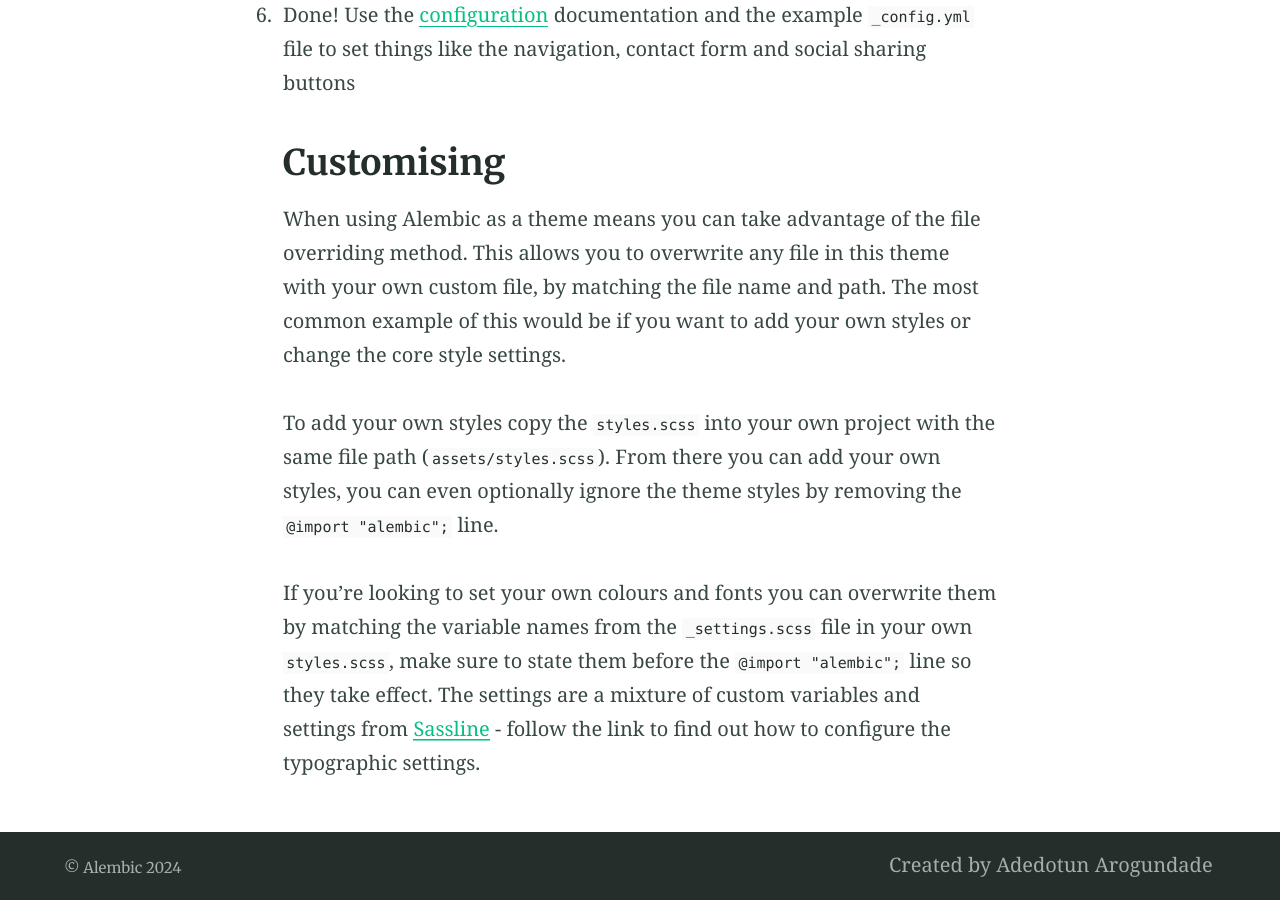
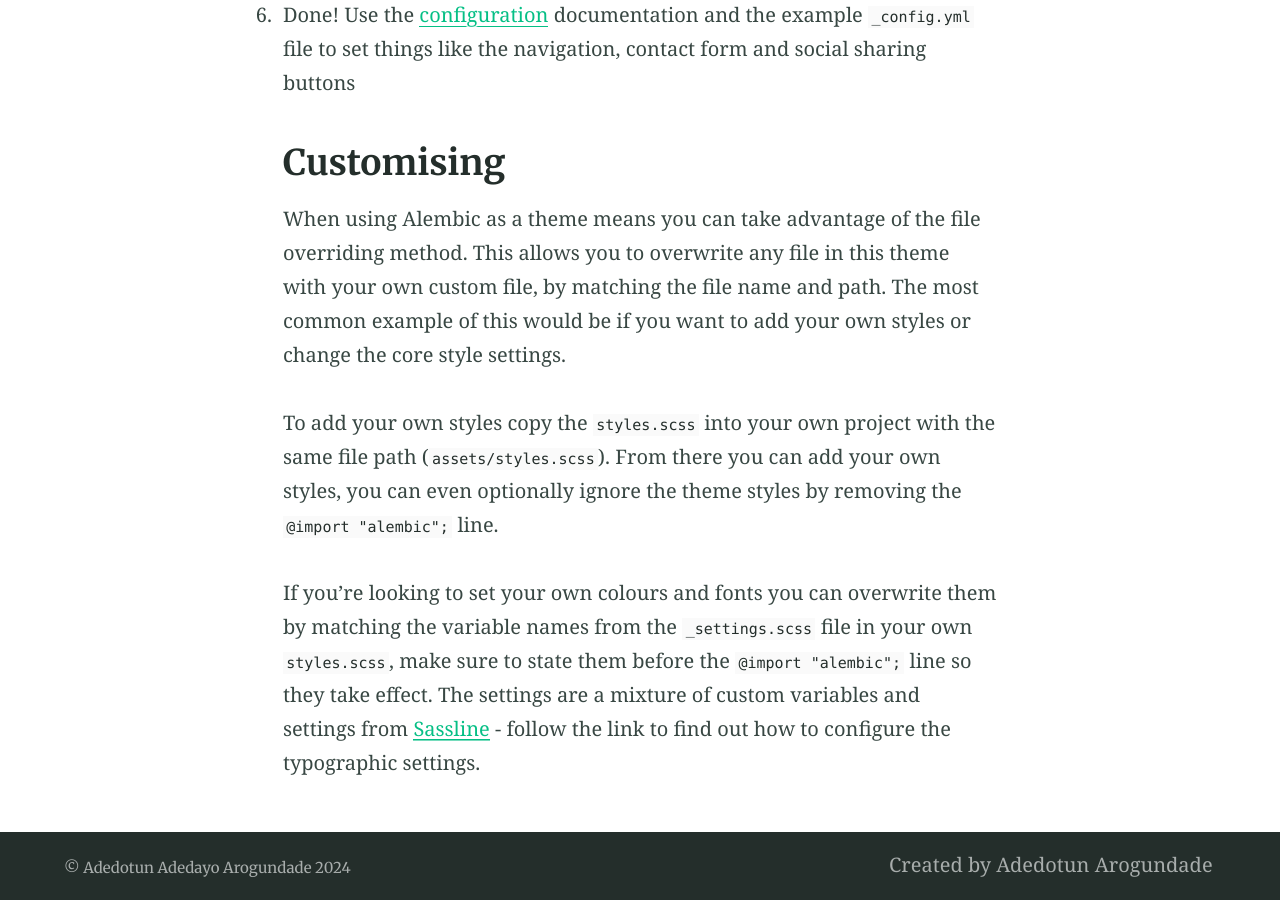
Before and after one commit to AdeArogundade/arogundadeadedotun, a Jekyll site: the page built from index.md, in a window 1280 px wide and 900 px high, scrolled down 4872 px. Built offline with Jekyll 4.4.1, drawn with Linux system fonts in a browser that asks for light colours.

Commit message:
Update _config.yml

```diff
--- a/_config.yml
+++ b/_config.yml
@@ -91,11 +91,11 @@ defaults:
 # 7. Site settings
 encoding: utf-8 # Make sure the encoding is right
 lang: en-GB # Set the site language
-title: "Alembic" # Site name or title, also used in jekyll-seo-tag
+title: "Adedotun Adedayo Arogundade" # Site name or title, also used in jekyll-seo-tag
 logo: "/assets/logos/logo.svg" # Site logo, also used in jekyll-seo-tag
 description: "Alembic is a starting point for Jekyll projects. Rather than starting from scratch, this boilerplate is designed to get the ball rolling immediately" # Site description and default description, also used in jekyll-seo-tag
-url: "https://alembic.darn.es" # Site url, also used in jekyll-seo-tag
-baseurl: ""
+url: "https://adearogundade.github.io/" # Site url, also used in jekyll-seo-tag
+baseurl: "https://adearogundade.github.io/"
 repo: "https://github.com/AdeArogundade/arogundadeadedotun"
 email: "adedotun.aro@gmail.com"
 # disqus: "alembic-1" # Blog post comments, uncomment the option and set the site ID from your Disqus account
@@ -134,7 +134,7 @@ navigation_header:
 
 navigation_footer:
 - title: Created by Adedotun Arogundade
-  url: https://darn.es
+  url: https://adearogundade.github.io/
 
 social_links: # Appears in sidebar. Set the urls then uncomment and comment out as desired
   Twitter: https://twitter.com/DotmanW
```
